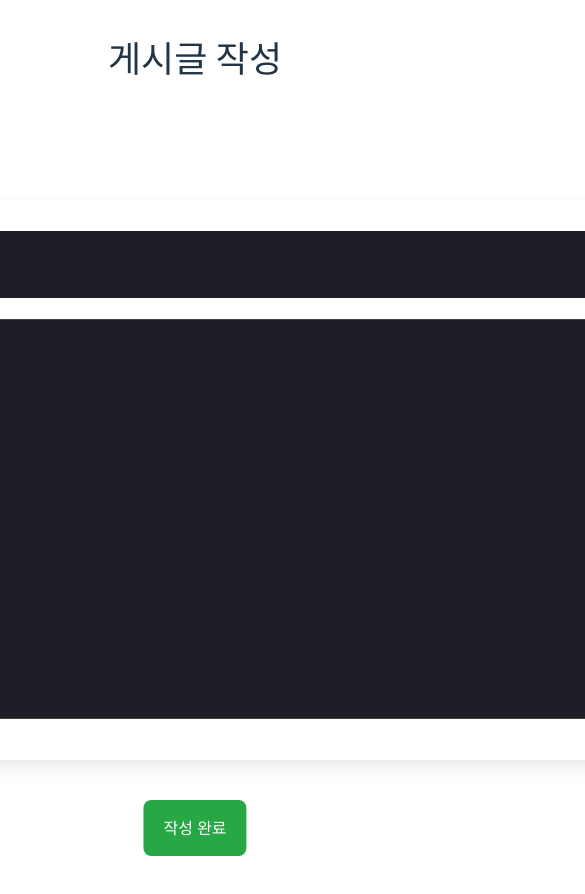
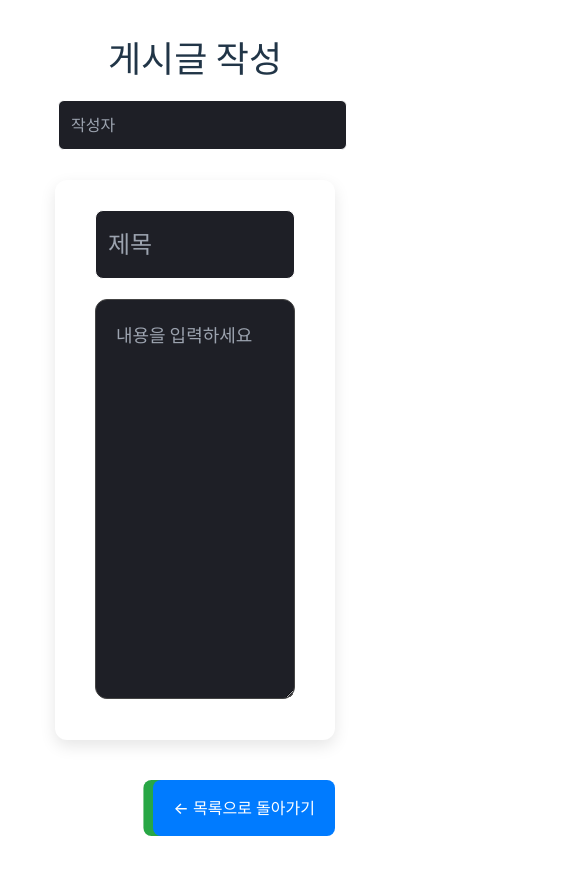
Before and after one commit to hhwwan/kspo_contest, a React app in the folder frontend/: page /community/write in a window 390 px wide. Shown: the top 894 px of the page, 585 px wide, since content can reach past the window. After the commit the page ends 844 px from the top, so only its background shows below. Built offline with nearby package versions, Linux system fonts and the light colour scheme; the HTML template or start-up script is replaced by a standard one.

Commit message:
게시판, 수요-공급 페이지 반응형으로 수정

```diff
--- a/frontend/src/community/Community.jsx
+++ b/frontend/src/community/Community.jsx
@@ -39,6 +39,7 @@ export default function Community() {
 
     return (
         <div className="community-container">
+            <div className="community-wrapper">
                 <h1 className="community-title">체육시설 공공 게시판</h1>
 
                 {/* 검색창 + 작성 버튼을 한 라인에 */}
@@ -104,5 +105,6 @@ export default function Community() {
                     </button>
                 </div>
             </div>
+        </div>
     );
 }
--- a/frontend/src/community/CommunityWrite.jsx
+++ b/frontend/src/community/CommunityWrite.jsx
@@ -26,6 +26,7 @@ export default function CommunityWrite() {
 
     return (
         <div className="post-detail-container">
+            <div className="post-detail-wrapper">
                 <h1 className="post-detail-title">게시글 작성</h1>
                 <div className="post-detail-meta">
                     <input
@@ -56,5 +57,6 @@ export default function CommunityWrite() {
                     <button className="detail-back-button" onClick={() => navigate('/community')}>← 목록으로 돌아가기</button>
                 </div>
             </div>
+        </div>
     );
 }
--- a/frontend/src/community/PostDetail.css
+++ b/frontend/src/community/PostDetail.css
@@ -1,8 +1,19 @@
 .post-detail-container {
-    width: 100%;
-    min-height: 100vh;
+    width: 100vw;
+    height: 100vh;
     padding: 40px 20px;
     font-family: 'Inter', sans-serif;
+    box-sizing: border-box;
+}
+
+/* 가운데 정렬용 래퍼 */
+.post_detail-wrapper {
+    position: relative;
+    top: 50%;
+    left: 50%;
+    transform: translate(-50%, -50%);
+    width: 100%;
+    max-width: 80%;
     box-sizing: border-box;
 }
 
@@ -16,11 +27,11 @@
 
 /* 작성자/날짜 */
 .post-detail-meta {
-    width: 1400px; /* 내용과 같은 폭 */
+    position: absolute;
     display: flex;
-    justify-content: flex-end; /* 오른쪽 끝 정렬 */
+    right: 11%;
     font-size: 16px;
-    margin-bottom: 40px; /* 내용과의 간격 */
+    top: 100px;
     gap: 10px; /* 작성자와 날짜 사이 띄움 */
 }
 
@@ -29,27 +40,28 @@
     background-color: #fff;
     color: #000;
     padding: 30px 40px;
-    width: 100%;
+    width: 80%;
     min-height: 550px;
     border-radius: 12px;
     box-shadow: 0 6px 16px rgba(0,0,0,0.1);
     line-height: 1.8;
     font-size: 20px;
-    margin-bottom: 40px;
     text-align: left; /* 글 왼쪽 정렬 */
+    margin: 100px auto 0 auto;
 }
 
 /* footer: 수정 버튼 + 뒤로가기 버튼 */
 .detail-footer {
     width: 100%;
     position: relative;
+    margin-top: 40px;
     height: 60px;
 }
 
 /* 뒤로가기 버튼 */
 .detail-back-button {
     position: absolute;
-    right: 0;
+    right: 10%;
     padding: 12px 20px;
     border: none;
     border-radius: 8px;
--- a/frontend/src/community/PostDetail.jsx
+++ b/frontend/src/community/PostDetail.jsx
@@ -33,6 +33,7 @@ export default function PostDetail() {
 
     return (
         <div className="post-detail-container">
+            <div className="post-detail-wrapper">
                 <div className="detail-header">
                     <h1 className="post-detail-title">{post.title}</h1>
                     <div className="post-detail-meta">
@@ -55,5 +56,6 @@ export default function PostDetail() {
                     </button>
                 </div>
             </div>
+        </div>
     );
 }
--- a/frontend/src/community/PostEdit.jsx
+++ b/frontend/src/community/PostEdit.jsx
@@ -38,6 +38,7 @@ export default function PostEdit() {
 
     return (
         <div className="post-detail-container">
+            <div className="post-detail-wrapper">
                 <h1 className="post-detail-title">게시글 수정</h1>
                 <div className="post-detail-meta">
                     <input
@@ -68,5 +69,6 @@ export default function PostEdit() {
                     <button className="detail-back-button" onClick={() => navigate(`/community/${id}`)}>← 돌아가기</button>
                 </div>
             </div>
+        </div>
     );
 }
--- a/frontend/src/sdi_pdi/Sdi_Pdi.css
+++ b/frontend/src/sdi_pdi/Sdi_Pdi.css
@@ -29,7 +29,7 @@ background: #ffffff;
 border-radius: 18px;
 box-shadow: 0 10px 25px rgba(0, 0, 0, 0.08);
 padding: 40px 30px;
-width: 320px;
+width: 20%;
 display: flex;
 flex-direction: column;
 gap: 20px;
@@ -106,7 +106,7 @@ background: #fff;
 border-radius: 18px;
 box-shadow: 0 10px 25px rgba(0, 0, 0, 0.05);
 padding: 30px;
-max-width: 950px;
+max-width: 60%;
 min-height: 80vh;
 display: flex;
 justify-content: center;
```
Lines whose indentation alone changed are shown as unchanged.
